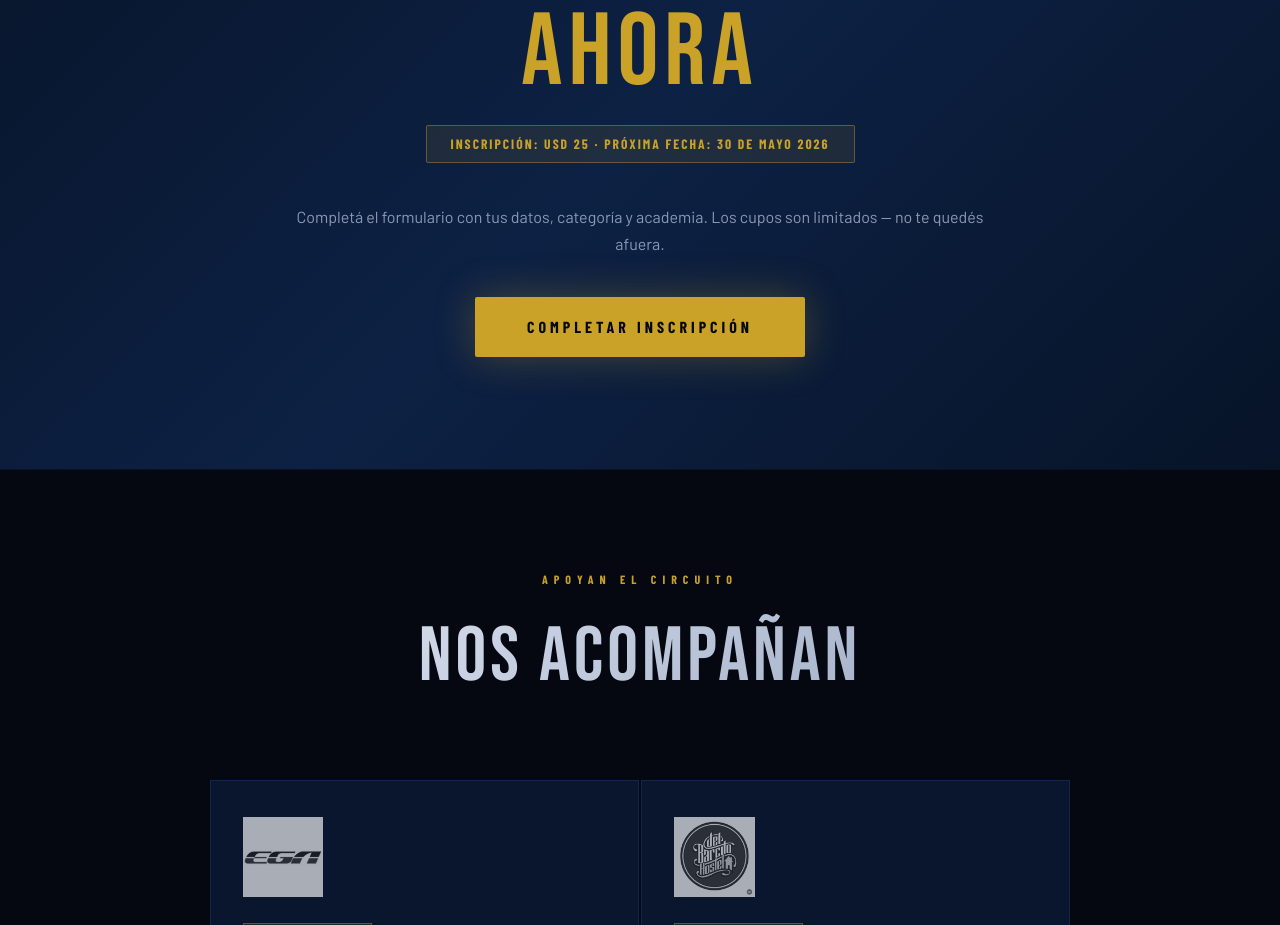
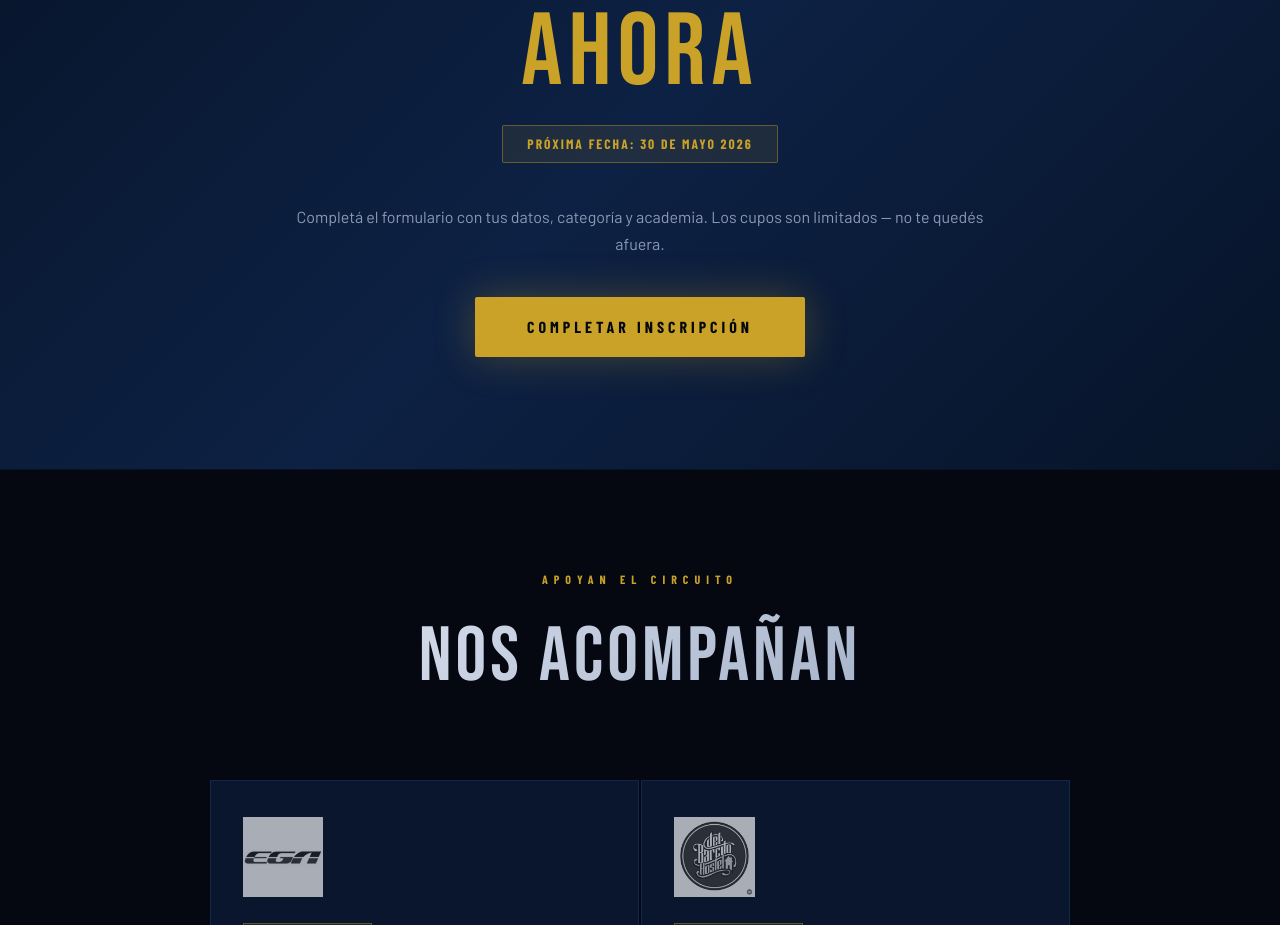
Before and after one commit to jgarciarios/extremo-sur, a Next.js app in the folder extremo-sur-app/: page / in a window 1280 px wide. Shown: the part 4920-5845 px from the top of the page. Built offline with nearby package versions, Linux system fonts and the light colour scheme; a web font is replaced by a local one.

Commit message:
fix: remove price from CTA (TBD)

```diff
--- a/extremo-sur-app/src/app/(public)/page.tsx
+++ b/extremo-sur-app/src/app/(public)/page.tsx
@@ -301,7 +301,7 @@ export default function LandingPage() {
         <div className="inscripcion-content">
           <div className="section-label">Unite al circuito</div>
           <h2>INSCRIBITE<span>AHORA</span></h2>
-          <div className="precio-badge">INSCRIPCIÓN: USD 25 · PRÓXIMA FECHA: 30 DE MAYO 2026</div>
+          <div className="precio-badge">PRÓXIMA FECHA: 30 DE MAYO 2026</div>
           <p>Completá el formulario con tus datos, categoría y academia. Los cupos son limitados — no te quedés afuera.</p>
           {/* ⚠️  href="/inscripcion" — misma URL, sin target="_blank" */}
           <a href="/inscripcion" className="btn-primary">COMPLETAR INSCRIPCIÓN</a>
```
